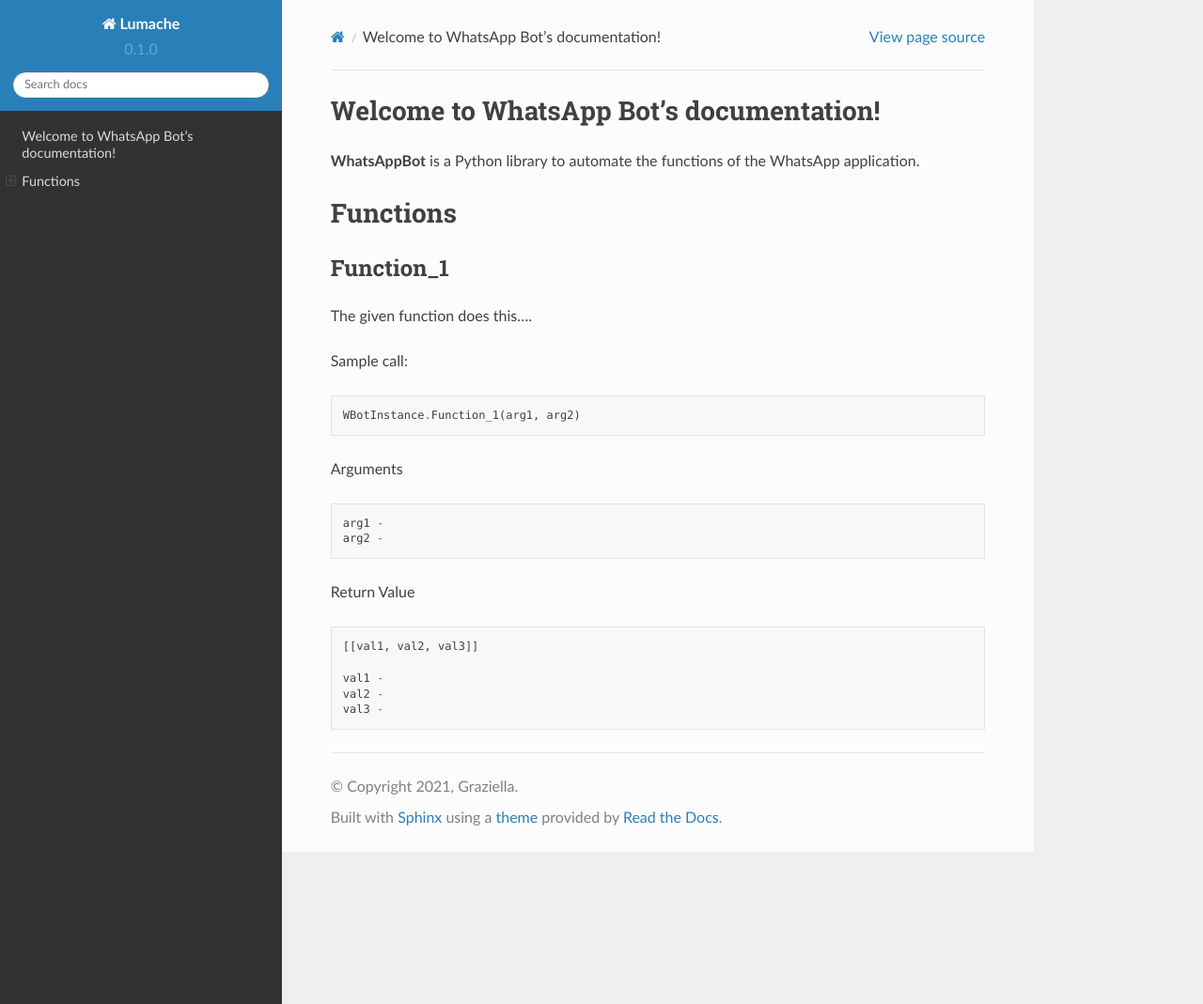
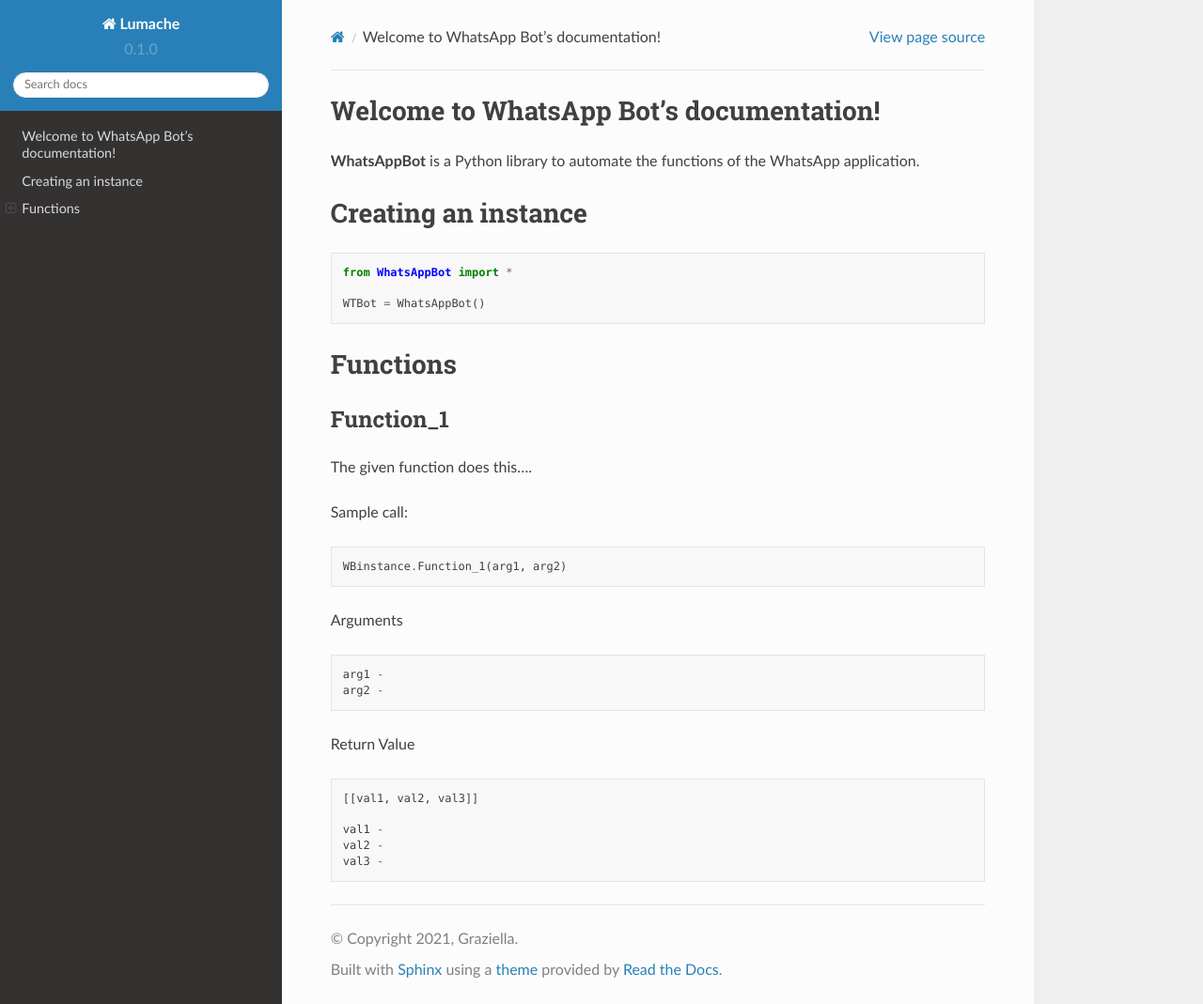
Before and after one commit to ArvindR07/WhatsAppBotDocs, a Sphinx documentation site: the page built from docs/source/index.rst, in a window 1280 px wide and 1069 px high. Shown: the whole window at 94% size. Built offline with Sphinx 7.4.7 and the Read the Docs theme 2.0.0, drawn with Linux system fonts in a browser that asks for light colours.

Commit message:
Update index.rst

```diff
--- a/docs/source/index.rst
+++ b/docs/source/index.rst
@@ -4,6 +4,15 @@
 **WhatsAppBot** is a Python library to automate the functions of the WhatsApp application.
 
 .. default-role:: code
+
+Creating an instance
+=======================
+
+.. code:: python
+
+   from WhatsAppBot import *
+
+   WTBot = WhatsAppBot()
 
 Functions
 =======================
@@ -18,7 +27,7 @@
 
 .. code:: python
 
-   WBotInstance.Function_1(arg1, arg2)
+   WBinstance.Function_1(arg1, arg2)
 
 Arguments
 
```
